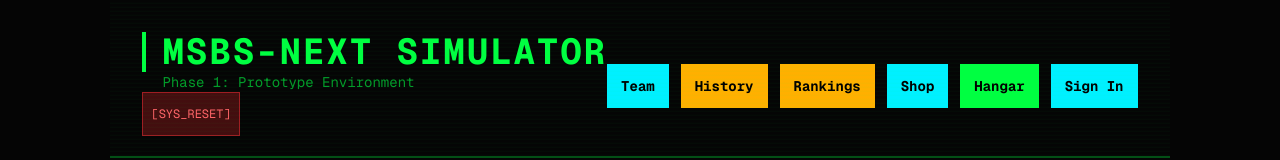
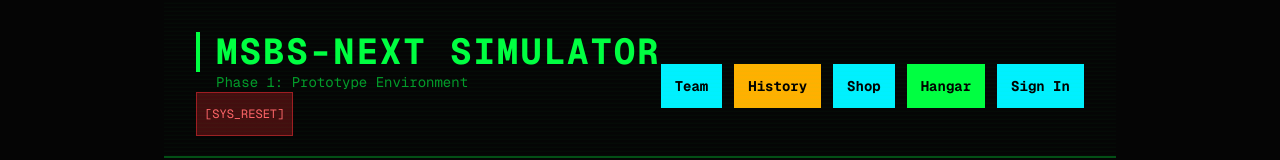
Before and after one commit to HyperGenius/msbs-next, a Next.js app in the folder frontend/: page / in a window 1280 px wide. Shown: the top 160 px of the page. Built offline with nearby package versions, Linux system fonts and the light colour scheme; no server answers.

Commit message:
fix: ボトムナビゲーションとヘッダーからランキングを削除  #170

```diff
--- a/frontend/src/components/BottomNav.tsx
+++ b/frontend/src/components/BottomNav.tsx
@@ -14,7 +14,6 @@ const mainNavItems = [
 
 const menuItems = [
   { href: "/team", label: "Team", icon: "👥" },
-  { href: "/rankings", label: "Rankings", icon: "🏆" },
   { href: "/pilot", label: "Pilot", icon: "🧑‍✈️" },
 ];
 
--- a/frontend/src/components/Header.tsx
+++ b/frontend/src/components/Header.tsx
@@ -11,7 +11,6 @@ import { ONBOARDING_COMPLETED_KEY } from "@/constants";
 const navLinks = [
   { href: "/team", label: "Team", variant: "accent" as const },
   { href: "/history", label: "History", variant: "secondary" as const },
-  { href: "/rankings", label: "Rankings", variant: "secondary" as const },
   { href: "/shop", label: "Shop", variant: "accent" as const },
   { href: "/garage", label: "Hangar", variant: "primary" as const },
 ];
```
